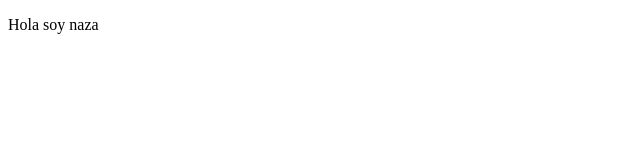
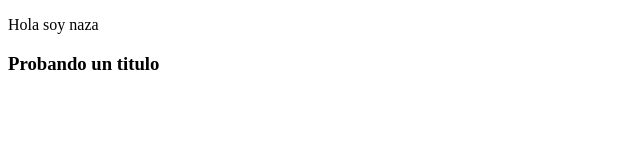
Before and after one commit to Rocksyro/Ingenias2, a plain HTML site: page index.html in a window 1280 px wide. Shown: the whole page, without its empty margins (0-640 px from the left). Drawn offline with Linux system fonts and the light colour scheme.

Commit message:
modificacion

```diff
--- a/index.html
+++ b/index.html
@@ -8,5 +8,6 @@
 </head>
 <body>
     <p>Hola soy naza</p>
+    <h3>Probando un titulo</h3>
 </body>
 </html>
```
